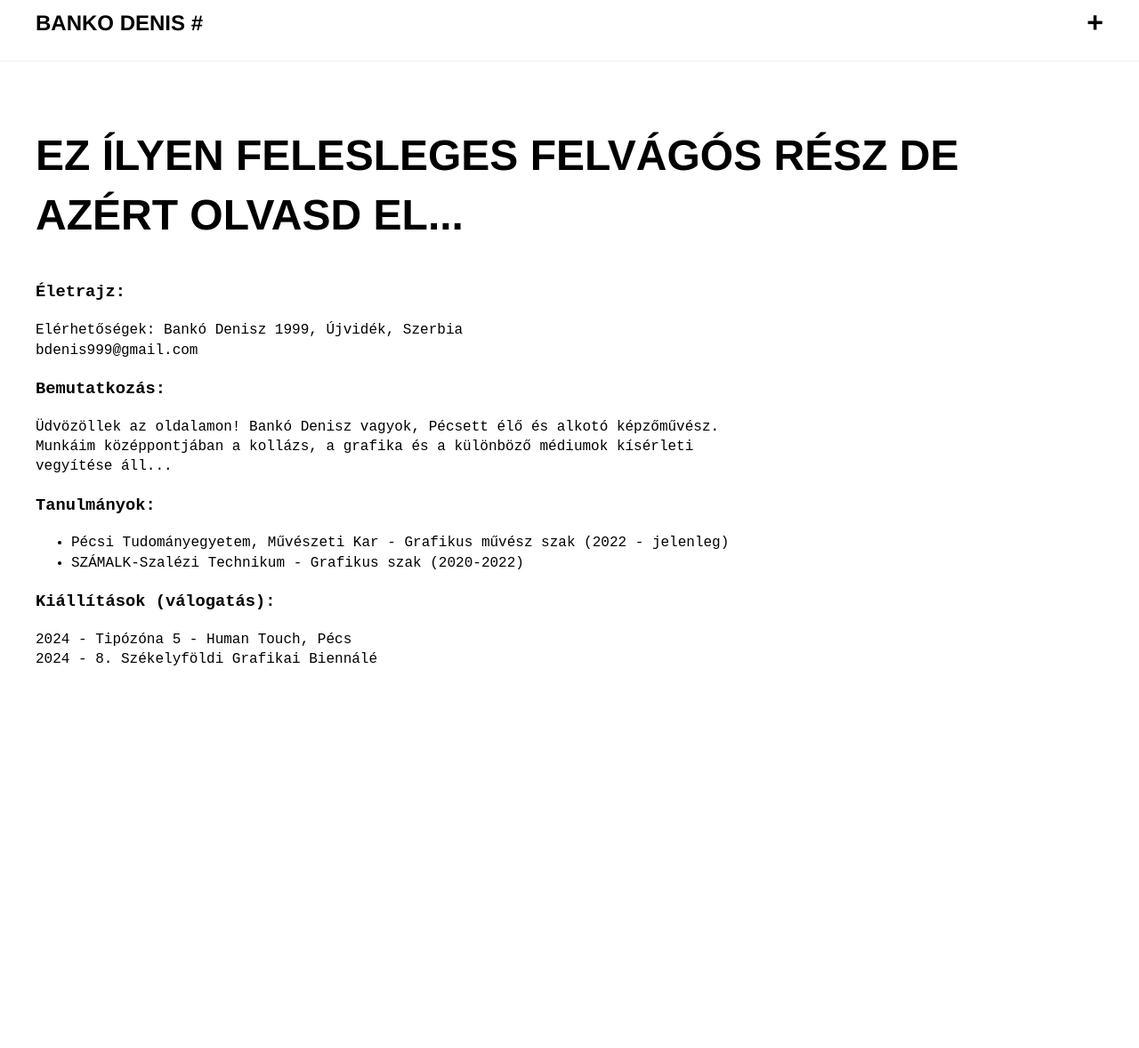
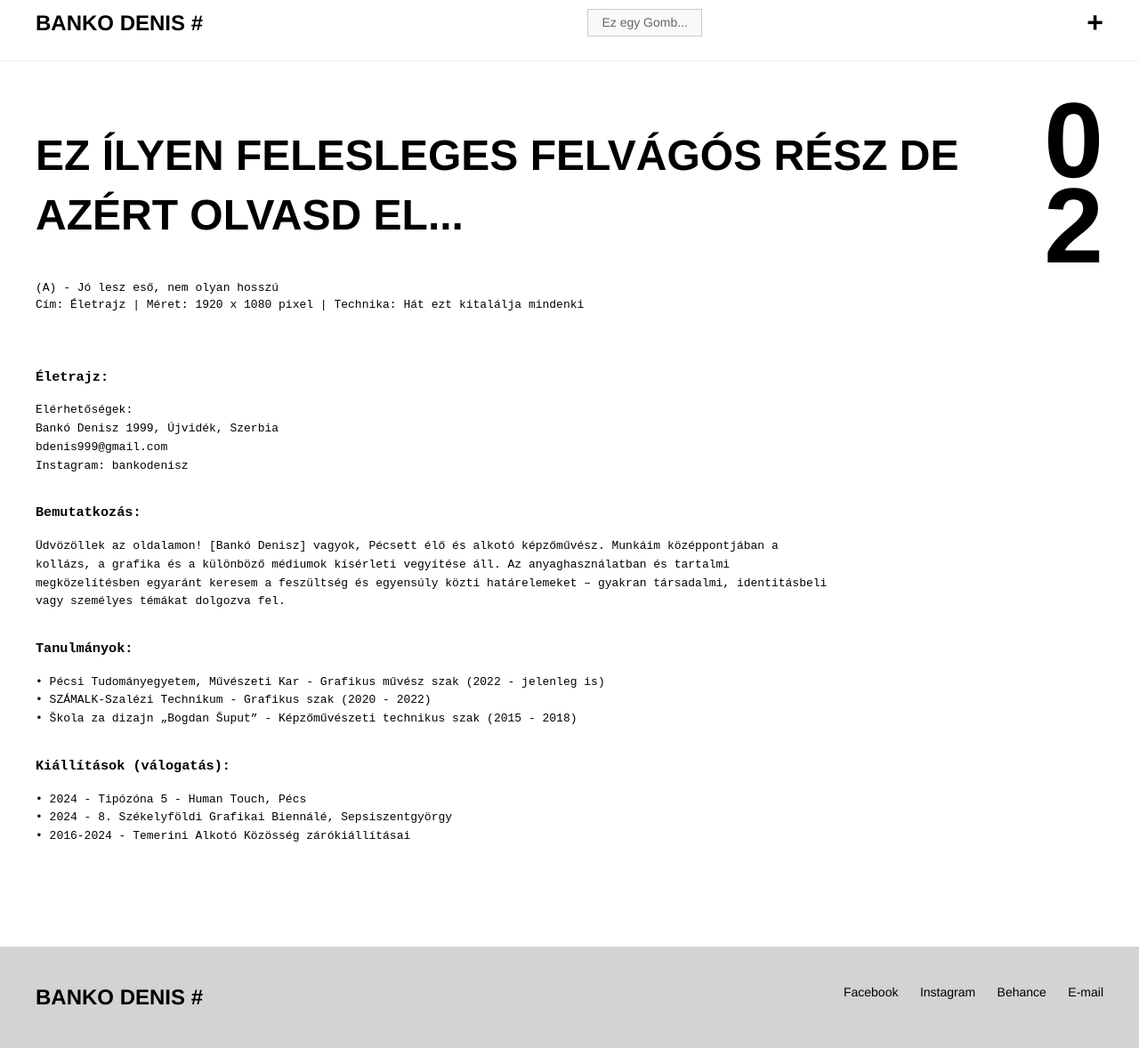
Before and after one commit to Tutyi123/Denis, a plain HTML site: page Bio.html in a window 1280 px wide. Shown: the part 17-1195 px from the top of the page at 89% size. Before the commit the page ends 826 px from the top, so only its background shows below. Drawn offline with Linux system fonts and the light colour scheme.

Commit message:
Bio.html

```diff
--- a/Bio.html
+++ b/Bio.html
@@ -2,34 +2,79 @@
 <html lang="hu">
 <head>
     <meta charset="UTF-8">
-    <title>Biography - Banko Denis</title>
+    <meta name="viewport" content="width=device-width, initial-scale=1.0">
+    <title>Biography - Banko Denis #</title>
     <link rel="stylesheet" href="style.css">
 </head>
 <body>
+
     <header>
         <a href="index.html" class="logo">Banko Denis #</a>
+        <a href="404.html" class="btn-fake">Ez egy Gomb...</a>
         <div class="menu-trigger" onclick="toggleMenu()">+</div>
     </header>
 
+    <nav id="main-menu">
+        <div class="close-menu" onclick="toggleMenu()">×</div>
+        <ul class="menu-items">
+            <li><a href="work.html">01 WORK</a></li>
+            <li><a href="bio.html" style="color: #ff0000;">02 BIOGRAPHY</a></li>
+            <li><a href="contact.html">03 CONTAKT</a></li>
+        </ul>
+    </nav>
+
     <div class="container">
-        <h1>EZ ÍLYEN FELESLEGES FELVÁGÓS RÉSZ DE AZÉRT OLVASD EL...</h1>
-        <div class="bio-content">
-            <h3>Életrajz:</h3>
-            <p>Elérhetőségek: Bankó Denisz 1999, Újvidék, Szerbia<br>bdenis999@gmail.com</p>
+        <div style="display: flex; justify-content: space-between; align-items: flex-start;">
+            <div>
+                <h1>EZ ÍLYEN FELESLEGES FELVÁGÓS RÉSZ DE AZÉRT OLVASD EL...</h1>
+                <div style="font-family: monospace; margin-bottom: 20px;">
+                    (A) - Jó lesz eső, nem olyan hosszú <br>
+                    Cím: Életrajz | Méret: 1920 x 1080 pixel | Technika: Hát ezt kitalálja mindenki
+                </div>
+            </div>
+            <div style="font-size: 120px; font-weight: bold; line-height: 0.8; text-align: right;">0<br>2</div>
+        </div>
 
-            <h3>Bemutatkozás:</h3>
-            <p>Üdvözöllek az oldalamon! Bankó Denisz vagyok, Pécsett élő és alkotó képzőművész. Munkáim középpontjában a kollázs, a grafika és a különböző médiumok kísérleti vegyítése áll...</p>
+        <div class="bio-content" style="font-family: monospace; max-width: 900px; margin-top: 40px; line-height: 1.6;">
+            <section>
+                <h3>Életrajz:</h3>
+                <p>Elérhetőségek:<br>Bankó Denisz 1999, Újvidék, Szerbia<br>bdenis999@gmail.com<br>Instagram: bankodenisz</p>
+            </section>
 
-            <h3>Tanulmányok:</h3>
-            <ul>
-                <li>Pécsi Tudományegyetem, Művészeti Kar - Grafikus művész szak (2022 - jelenleg)</li>
-                <li>SZÁMALK-Szalézi Technikum - Grafikus szak (2020-2022)</li>
-            </ul>
+            <section style="margin-top: 30px;">
+                <h3>Bemutatkozás:</h3>
+                <p>Üdvözöllek az oldalamon! [Bankó Denisz] vagyok, Pécsett élő és alkotó képzőművész. Munkáim középpontjában a kollázs, a grafika és a különböző médiumok kísérleti vegyítése áll. Az anyaghasználatban és tartalmi megközelítésben egyaránt keresem a feszültség és egyensúly közti határelemeket – gyakran társadalmi, identitásbeli vagy személyes témákat dolgozva fel.</p>
+            </section>
 
-            <h3>Kiállítások (válogatás):</h3>
-            <p>2024 - Tipózóna 5 - Human Touch, Pécs<br>2024 - 8. Székelyföldi Grafikai Biennálé</p>
+            <section style="margin-top: 30px;">
+                <h3>Tanulmányok:</h3>
+                <ul style="list-style: none; padding: 0;">
+                    <li>• Pécsi Tudományegyetem, Művészeti Kar - Grafikus művész szak (2022 - jelenleg is)</li>
+                    <li>• SZÁMALK-Szalézi Technikum - Grafikus szak (2020 - 2022)</li>
+                    <li>• Škola za dizajn „Bogdan Šuput” - Képzőművészeti technikus szak (2015 - 2018)</li>
+                </ul>
+            </section>
+
+            <section style="margin-top: 30px;">
+                <h3>Kiállítások (válogatás):</h3>
+                <p>
+                    • 2024 - Tipózóna 5 - Human Touch, Pécs<br>
+                    • 2024 - 8. Székelyföldi Grafikai Biennálé, Sepsiszentgyörgy<br>
+                    • 2016-2024 - Temerini Alkotó Közösség zárókiállításai
+                </p>
+            </section>
         </div>
     </div>
+
+    <footer>
+        <div class="logo">Banko Denis #</div>
+        <div class="footer-links">
+            <a href="#">Facebook</a>
+            <a href="https://instagram.com/bankodenisz">Instagram</a>
+            <a href="#">Behance</a>
+            <a href="mailto:bdenis999@gmail.com">E-mail</a>
+        </div>
+    </footer>
 
     <script>function toggleMenu() { document.getElementById('main-menu').classList.toggle('active'); }</script>
 </body>
```
